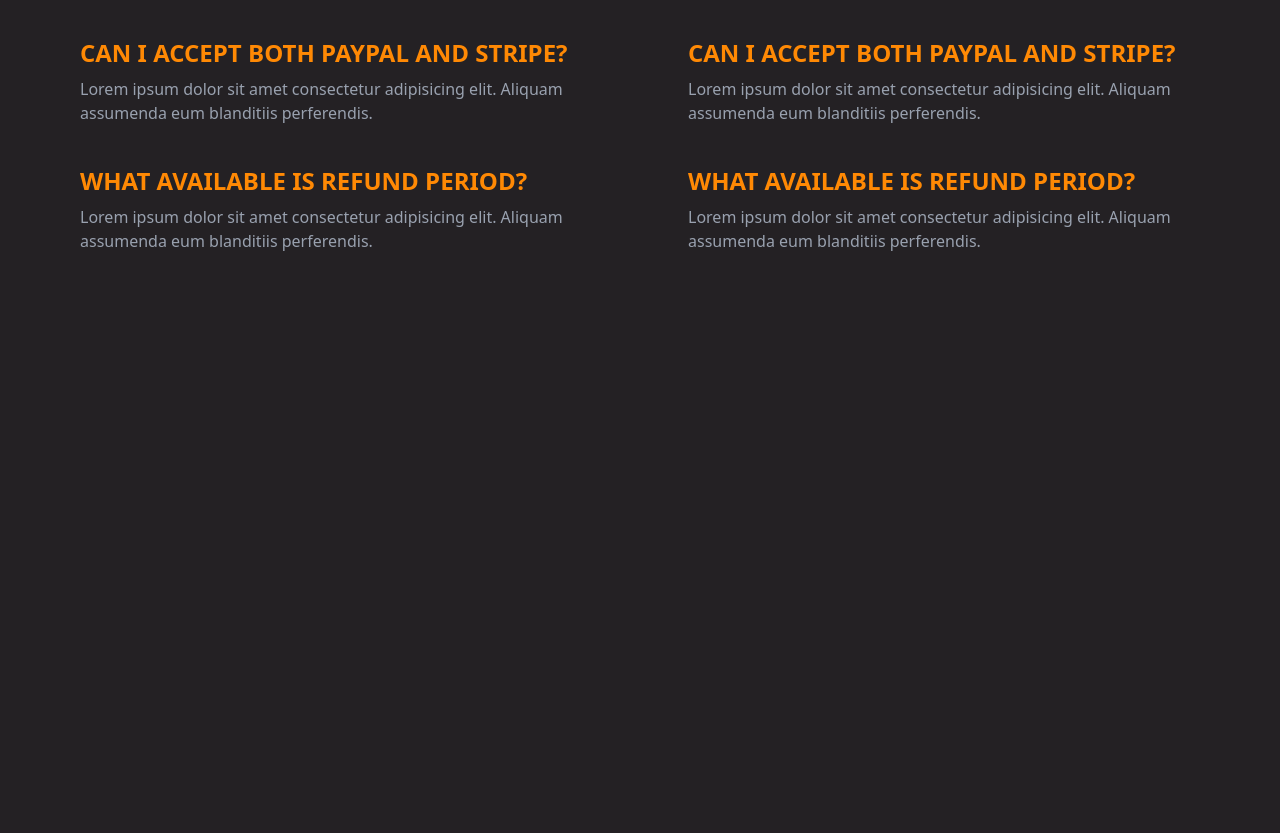
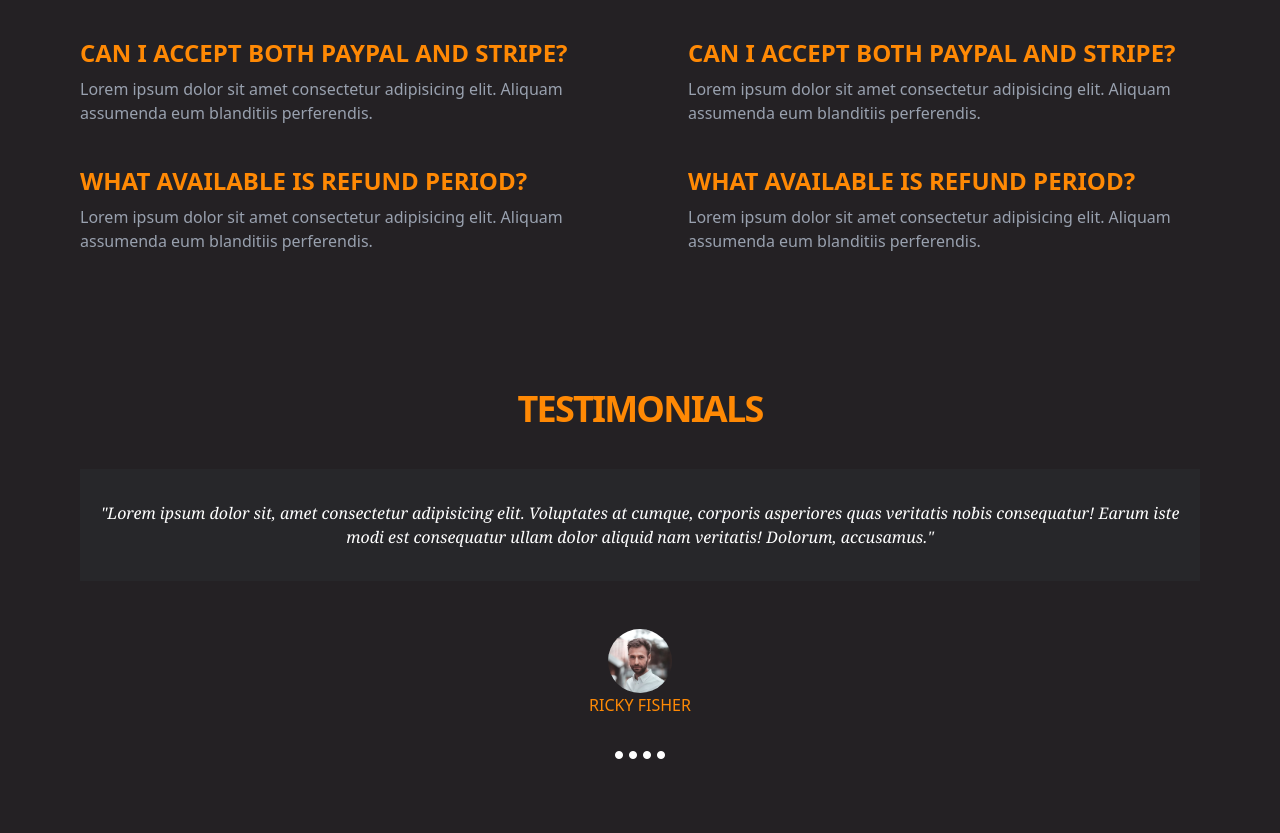
Before and after one commit to eezy-10/Template-2, a website: page index.html in a window 1280 px wide. Shown: the part 6960-7793 px from the top of the page. Before the commit the page ends 7269 px from the top, so only its background shows below. Drawn offline with Linux system fonts and the light colour scheme.

Commit message:
started testimonials

```diff
--- a/index.html
+++ b/index.html
@@ -314,6 +314,32 @@
                 </div>
             </div>
         </div>
+        <div id="testimonials" class="px-2 md:px-20 py-10">
+            <div id="testimonialsIntro" class="text-center">
+                <div class="py-10 md:px-52">
+                    <h1 class="text-3xl text-orange-400 md:text-4xl font-semibold tracking-tighter">TESTIMONIALS</h1>
+                </div>
+            </div>
+            <div id="testiMonis" class="flex">
+                <div id="testi1">
+                    <div id="testiData" class="text-white font-serif text-base text-center bg-zinc-800 px-4 py-8 mb-12">
+                        <p><i>"Lorem ipsum dolor sit, amet consectetur adipisicing elit. Voluptates at cumque, corporis asperiores quas veritatis nobis consequatur! Earum iste modi est consequatur ullam dolor aliquid nam veritatis! Dolorum, accusamus."</i></p>
+                    </div>
+                    <div id="info" class="text-center">
+                        <div class="flex justify-center">
+                            <img src="./person_1.jpg.webp" alt="" class="w-16 rounded-full">
+                        </div>
+                        <h3 class="text-orange-400">RICKY FISHER</h3>
+                    </div>
+                    <div id="links" class="flex justify-center gap-1.5 py-8">
+                        <button id="tstBtn1" class="rounded-full text-white border-none text-[8px]"><i class="fa-solid fa-circle"></i></button>
+                        <button id="tstBtn2" class="rounded-full text-white border-none text-[8px]"><i class="fa-solid fa-circle"></i></button>
+                        <button id="tstBtn3" class="rounded-full text-white border-none text-[8px]"><i class="fa-solid fa-circle"></i></button>
+                        <button id="tstBtn4" class="rounded-full text-white border-none text-[8px]"><i class="fa-solid fa-circle"></i></button>
+                    </div>
+                </div>
+            </div>
+        </div>
     </main>
     <script src="script.js"></script>
 </body>
```
Also changed, not shown: output.css.
